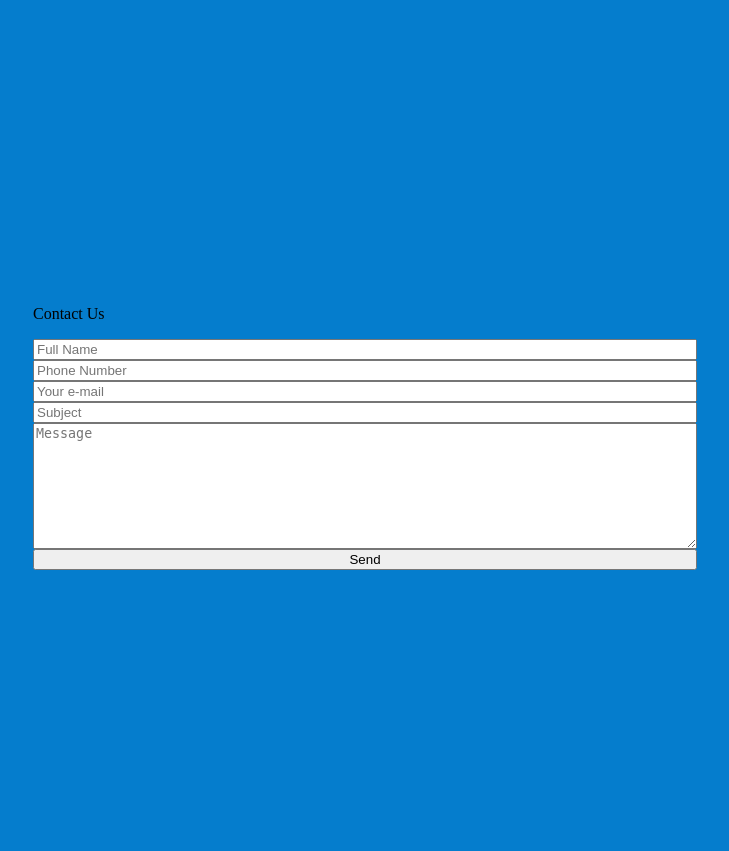
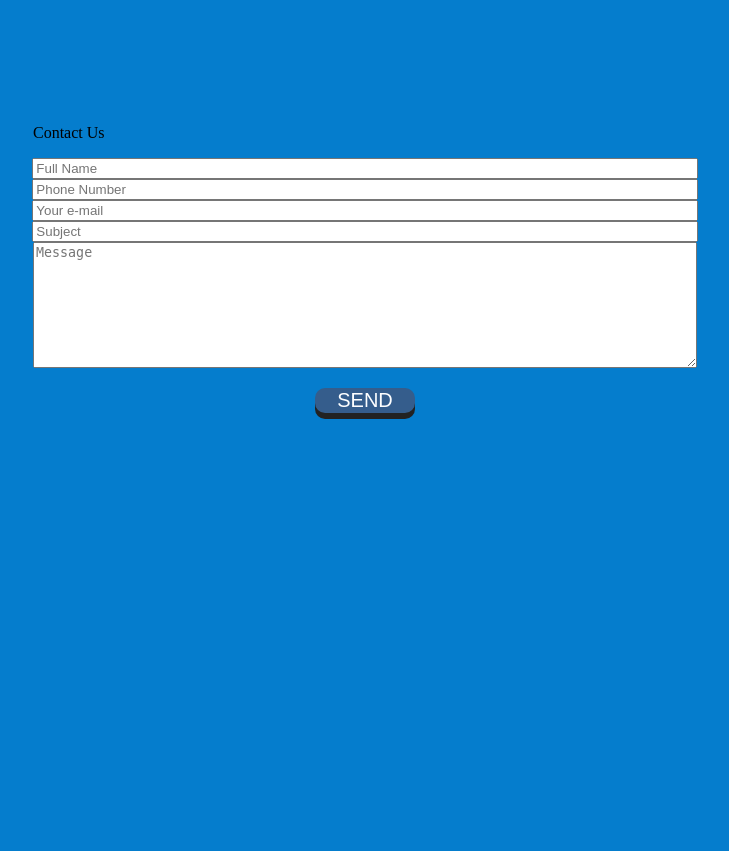
Before and after one commit to WebDeveloperTom/php_contact_form, a PHP site: page / in a window 1280 px wide. Shown: the whole page, without its empty margins (275-1004 px from the left). After the commit the page ends 419 px from the top, so only its background shows below. Run offline with PHP 8.4, Linux system fonts and the light colour scheme.

Commit message:
add styles

```diff
--- a/includes/contactform.php
+++ b/includes/contactform.php
@@ -42,7 +42,7 @@ if (isset($_POST['submit'])) {
 
             mail($mailTo, $subject, $txt, $headers);
             header("Location: ../index.php?query=sent");
-
+            // form_data is the table name
             $sql = "INSERT INTO form_data (Name, Email, Phone, Message) VALUES ('$name', '$mailFrom', '$phone', '$message');";
             mysqli_query($conn, $sql);
           }
--- a/index.php
+++ b/index.php
@@ -12,8 +12,9 @@
       <div class="container">
         <p>Contact Us</p>
         <form class="contact-form" action="includes/contactform.php" method="post">
-          <!-- returns user input if a form error occurs -->
+
           <?php
+          // returns user input if a form error occurs
             if (isset($_GET['name'])) {
               $name = $_GET['name'];
               echo '<input type="text" name="name" placeholder="Full Name" value="'.$name.'">';
@@ -45,15 +46,15 @@
           <button type="submit" name="submit">Send</button>
         </form>
 
-        <!-- error messages -->
         <?php
+        // error messages
           if (!isset($_GET['query'])) {
             exit();
           }
           else {
             $queryCheck = $_GET['query'];
             if ($queryCheck == "empty" ) {
-              echo "<p class='error'>You did not fill out all the fields</p>";
+              echo "<p class='error'>You did not fill out all the fields.</p>";
               exit();
             } elseif ($queryCheck == "invalidchar" ) {
               echo "<p class='error'>Please use A - Z characters only in Name and Subject.</p>";
--- a/style.css
+++ b/style.css
@@ -1,17 +1,22 @@
-.error {
-  color: red;
-}
+
 
 body {
   background-color: #057DCD;
   height:100vh;
 }
 
+.title {
+  color: #FDFEFF;
+  text-align: center;
+  font-size: 30px;
+  margin-bottom: 20px;
+  font-family: 'Josefin Sans', sans-serif;
+}
+
 main {
-
   display: grid;
   grid-template-columns: 1fr 1fr 1fr;
-  grid-template-rows: 1fr 1fr 1fr;
+  grid-template-rows: 100px 1fr 1fr;
 }
 
 .container {
@@ -22,9 +27,54 @@ main {
 form {
   display: flex;
   flex-direction: column;
+  align-items: center;
+}
+input {
+  width: 99%;
+}
 
+button {
+  color: #FDFEFF;
+  font-size: 20px;
+  text-transform: uppercase;
+  margin-top: 20px;
+  margin-bottom: 10px;
+  text-decoration: none;
+  border-radius: 10px;
+  outline: none;
+  border: none;
+  width: 100px;
+  position: relative;
+  background-color: #355D8C;
+  box-shadow: 0 6px #222222;
+}
+
+button:hover {
+  box-shadow: 0 4px #222222;
+  top: 2px;
+}
+
+button:active {
+  top: 6px;
+  box-shadow: 0 0 #222222;
 }
 
 .success {
-  color: green;
+  font-family: 'Josefin Sans', sans-serif;
+  text-align: center;
+  color: #FDFEFF;
+  border: solid black 2px;
+  background-color: #0A4791;
+  border-radius: 5px;
+  padding: 5px;
 }
+
+.error {
+  font-family: 'Josefin Sans', sans-serif;
+  color: #FDFEFF;
+  border: solid black 2px;
+  background-color: #0A4791;
+  border-radius: 5px;
+  text-align: center;
+  padding: 5px;
+}
```
Also changed, not shown: README.MD.
